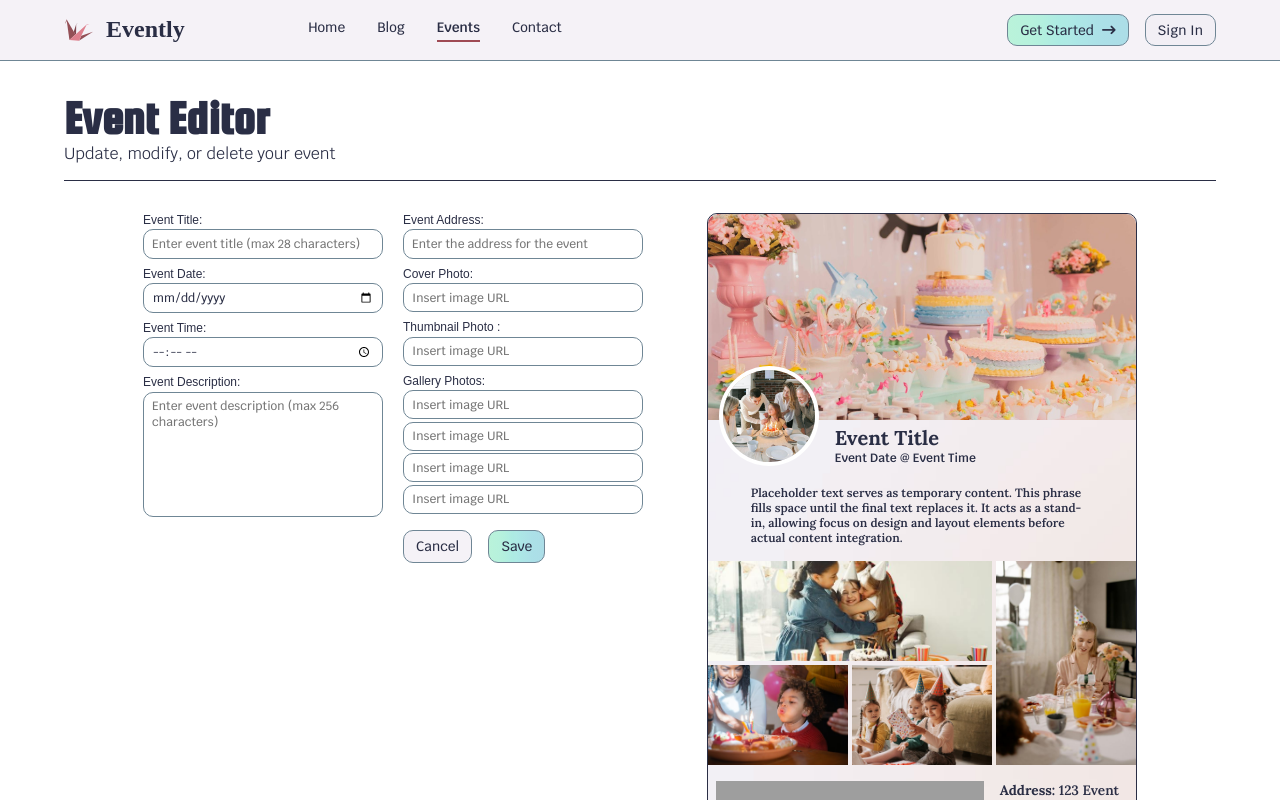
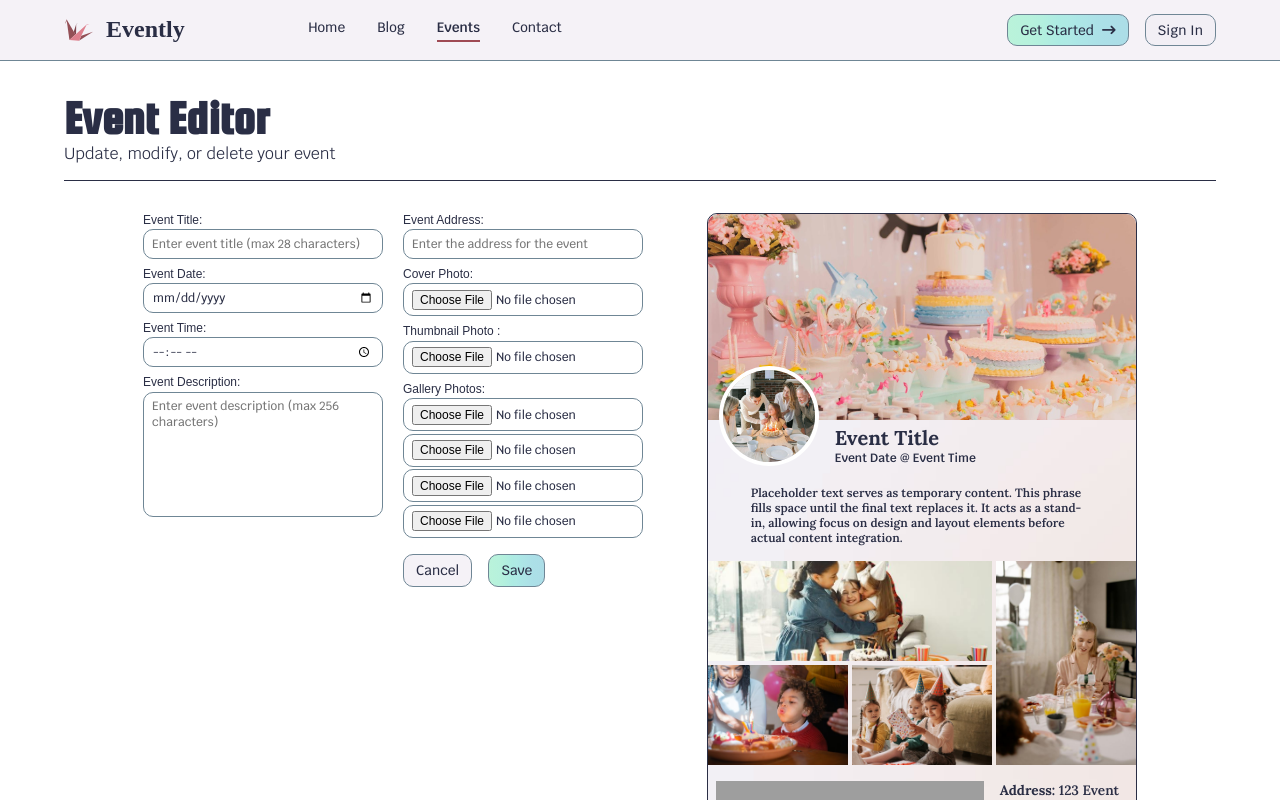
Before and after one commit to s4rmier/fsdi-capstone-evently, a React (Vite) app: page /events/new in a window 1280 px wide. Shown: the top 800 px of the page. Built offline with nearby package versions, Linux system fonts and the light colour scheme; grey boxes are pictures that could not be loaded; a web font is replaced by a local one.

Commit message:
img picker input update

```diff
--- a/src/components/EventsDashboard.jsx
+++ b/src/components/EventsDashboard.jsx
@@ -21,8 +21,8 @@ function EventsDashboard() {
     </div>
   );
 
-  let notEmptyDashboard = dashboardContent.map((event, index) => (
-    <EventCard key={index} {...event} />
+  let notEmptyDashboard = dashboardContent.map((eventItem, index) => (
+    <EventCard key={index} {...eventItem} />
   ));
 
   return (
--- a/src/components/Header.jsx
+++ b/src/components/Header.jsx
@@ -15,6 +15,7 @@ function Header() {
               <h2 className="brand-name">Evently</h2>
             </div>
           </Link>
+
           <nav>
             <ul className="flex-row">
               <NavLink
@@ -40,6 +41,7 @@ function Header() {
             </ul>
           </nav>
         </div>
+
         <div className="left-col">
           <div className="nav-actions flex-row align">
             <button id="nav-get-started" className="button btn-spec">
--- a/src/components/header.css
+++ b/src/components/header.css
@@ -58,4 +58,9 @@ header {
   div.container div.left-col div.nav-actions {
     gap: 1rem;
   }
+}
+@media screen and (max-width: 576px) {
+  header div.left-col {
+    display: none;
+  }
 }/*# sourceMappingURL=header.css.map */
--- a/src/pages/EventEditor.jsx
+++ b/src/pages/EventEditor.jsx
@@ -23,10 +23,31 @@ function EventEditor() {
   }
 
   function handleGalleryChange(index, event) {
-    const { value } = event.target;
-    const updatedGalleryUrls = [...eventData.eventGalleryUrls];
-    updatedGalleryUrls[index] = value;
-    setEventData({ ...eventData, eventGalleryUrls: updatedGalleryUrls });
+    const file = event.target.files[0];
+
+    if (file) {
+      const reader = new FileReader();
+      reader.onloadend = () => {
+        const imageData = reader.result;
+        const updatedGalleryUrls = [...eventData.eventGalleryUrls];
+        updatedGalleryUrls[index] = imageData;
+        setEventData({ ...eventData, eventGalleryUrls: updatedGalleryUrls });
+      };
+      reader.readAsDataURL(file);
+    }
+  }
+
+  function handleFileInputChange(event, fieldName) {
+    const file = event.target.files[0];
+
+    if (file) {
+      const reader = new FileReader();
+      reader.onloadend = () => {
+        const imageData = reader.result;
+        setEventData({ ...eventData, [fieldName]: imageData });
+      };
+      reader.readAsDataURL(file);
+    }
   }
 
   return (
@@ -105,59 +126,38 @@ function EventEditor() {
             <div className="form-input flex-col">
               <label htmlFor="coverPhoto">Cover Photo:</label>
               <input
-                name="eventCover"
-                onChange={(event) => handleInputChange(event)}
-                value={eventData.eventCover}
-                type="url"
-                placeholder="Insert image URL"
+                type="file"
+                onChange={(event) => handleFileInputChange(event, "eventCover")}
+                name="eventCoverFile"
+                accept="image/*"
               />
             </div>
 
             <div className="form-input flex-col">
               <label htmlFor="thumbnailPhoto"> Thumbnail Photo :</label>
               <input
-                type="url"
-                onChange={(event) => handleInputChange(event)}
-                value={eventData.eventThumbnail}
-                name="eventThumbnail"
+                type="file"
+                onChange={(event) =>
+                  handleFileInputChange(event, "eventThumbnail")
+                }
+                name="eventThumbnailFile"
                 id="thumbnailPhoto"
-                placeholder="Insert image URL"
+                accept="image/*"
               />
             </div>
 
             <div className="form-input flex-col">
               <label htmlFor="">Gallery Photos:</label>
-              <input
-                onChange={(event) => handleGalleryChange(0, event)}
-                value={eventData.eventGalleryUrls[0]}
-                name="gallery1"
-                type="url"
-                placeholder="Insert image URL"
-              />
-
-              <input
-                onChange={(event) => handleGalleryChange(1, event)}
-                value={eventData.eventGalleryUrls[1]}
-                name="gallery2"
-                type="url"
-                placeholder="Insert image URL"
-              />
-
-              <input
-                onChange={(event) => handleGalleryChange(2, event)}
-                value={eventData.eventGalleryUrls[2]}
-                name="gallery3"
-                type="url"
-                placeholder="Insert image URL"
-              />
-
-              <input
-                onChange={(event) => handleGalleryChange(3, event)}
-                value={eventData.eventGalleryUrls[3]}
-                name="gallery4"
-                type="url"
-                placeholder="Insert image URL"
-              />
+              {[0, 1, 2, 3].map((index) => (
+                <div key={index}>
+                  <input
+                    type="file"
+                    accept="image/*"
+                    onChange={(event) => handleGalleryChange(index, event)}
+                    name={`gallery${index + 1}File`}
+                  />
+                </div>
+              ))}
             </div>
 
             <div className="button-group flex-row align">
--- a/src/pages/home.css
+++ b/src/pages/home.css
@@ -148,7 +148,7 @@ main#home {
     gap: 1rem;
   }
   div.home-section section.hero-section img {
-    margin: -6rem 0rem 0rem;
+    margin: -4rem 0rem 0rem;
     z-index: -1;
     width: 100%;
     height: 60vh;
```
